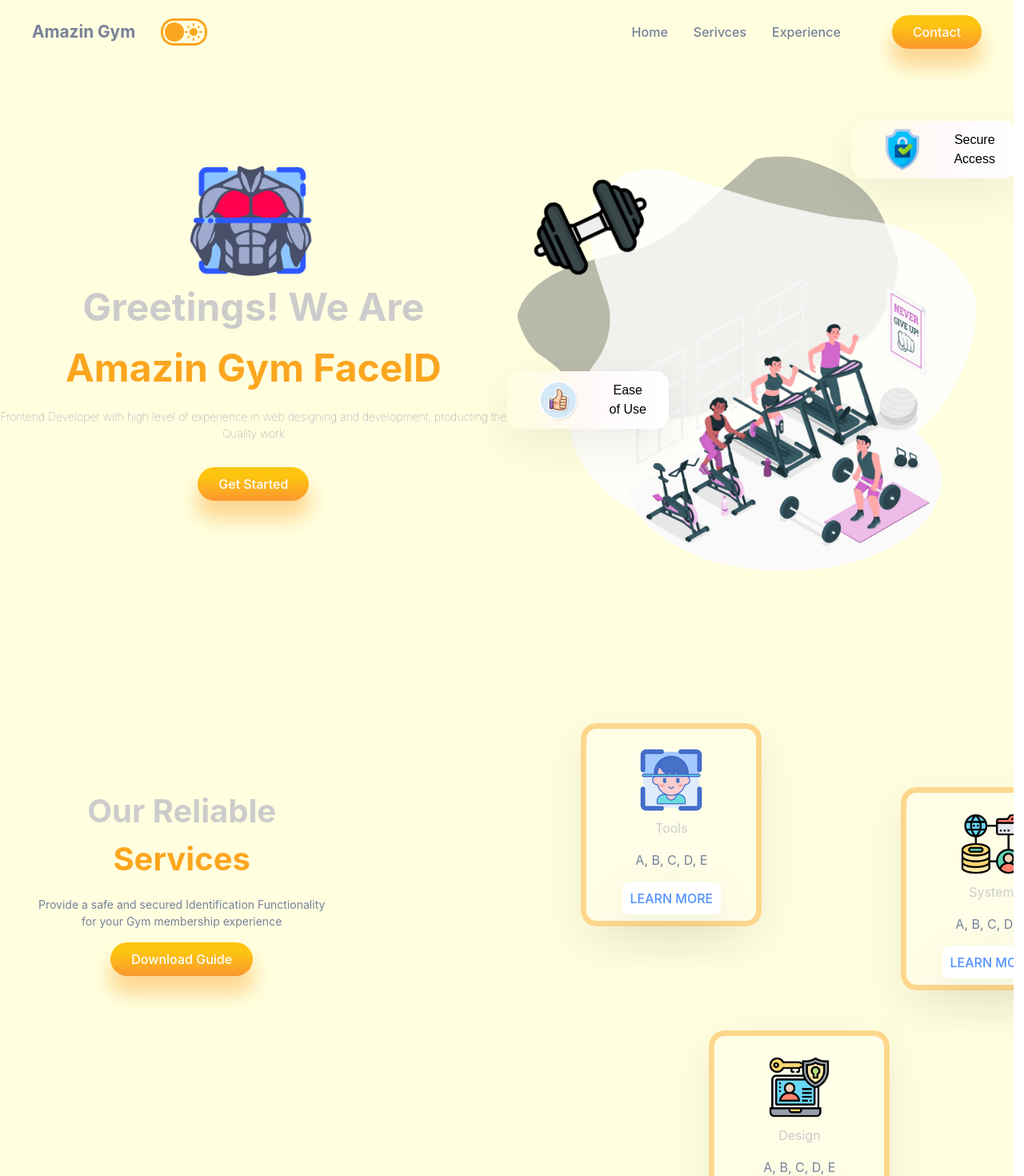
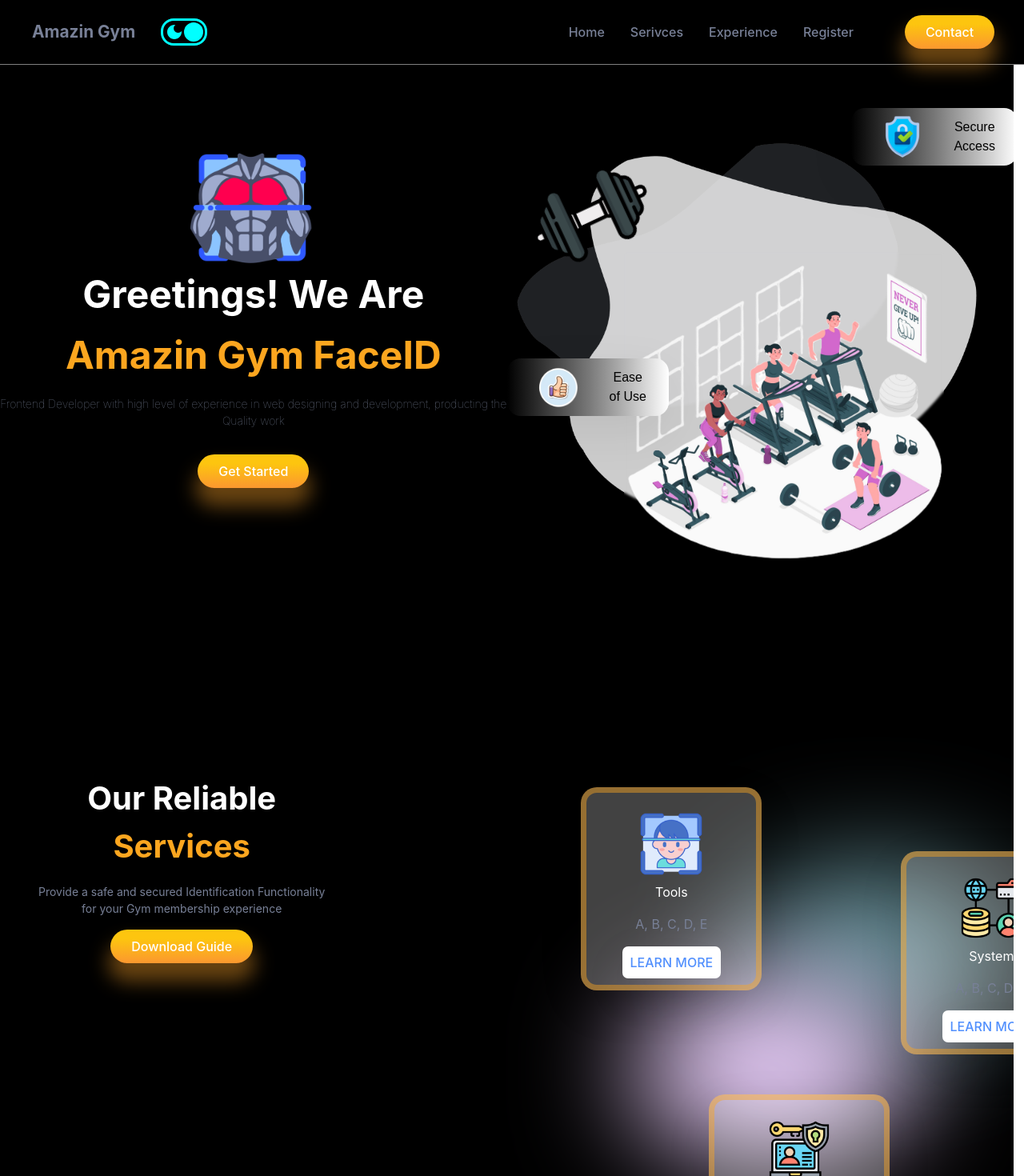
Before and after one commit to LHBaoSE185036/SWD392_FE, a React (Vite) app in the folder GymFaceID_FE/: page / in a window 1280 px wide. Shown: the top 1470 px of the page at 80% size. Built offline with nearby package versions, Linux system fonts and the light colour scheme; no server answers.

Commit message:
graphic-motion

```diff
--- a/GymFaceID_FE/src/Context.jsx
+++ b/GymFaceID_FE/src/Context.jsx
@@ -2,7 +2,7 @@ import { createContext, useReducer } from "react";
 
 export const themeContext = createContext();
 
-const initialState = { darkMode: false };
+const initialState = { darkMode: true };
 
 const themeReducer = (state, action) => {
   switch (action.type) {
--- a/GymFaceID_FE/src/components/Experience/Experience.css
+++ b/GymFaceID_FE/src/components/Experience/Experience.css
@@ -3,7 +3,8 @@
   align-items: center;
   justify-content: center;
   gap: 5rem;
-  height: 30vh;
+  height: 60vh;
+  padding-top: 10rem;
   margin-bottom: 8rem;
   /* darkmode */
   color: var(--black);
--- a/GymFaceID_FE/src/components/Intro/Intro.css
+++ b/GymFaceID_FE/src/components/Intro/Intro.css
@@ -1,7 +1,7 @@
 .Intro {
   display: flex;
   height: 77vh;
-  margin-top: 6rem;
+  padding-top: 10rem;
 }
 
 /* left side styling */
--- a/GymFaceID_FE/src/components/Navbar/Navbar.css
+++ b/GymFaceID_FE/src/components/Navbar/Navbar.css
@@ -1,9 +1,17 @@
+.frontPageApp .n-wrapper {
+  background-color: white;
+}
+.frontPageApp.Dark .n-wrapper {
+  background-color: black;
+}
+
 .n-wrapper {
   padding: 0 40px;
+  width: 94vmax;
   height: 10vh;
   display: flex;
   justify-content: space-between;
-  margin-bottom: 2rem;
+  z-index: 99;
   top: 0;
 }
 .n-left {
--- a/GymFaceID_FE/src/components/Navbar/Navbar.jsx
+++ b/GymFaceID_FE/src/components/Navbar/Navbar.jsx
@@ -1,11 +1,34 @@
 import React from "react";
+import { motion, useScroll, useMotionValueEvent, useTransform, useInView } from "framer-motion";
 import Toggle from "../Toggle/Toggle";
 import "./Navbar.css";
 import { Link } from "react-scroll";
 
 const navbar = () => {
+  const { scrollYProgress } = useScroll();
+
+  useMotionValueEvent(scrollYProgress, "change",
+  );
+
+  const position = useTransform(
+    scrollYProgress,
+    [0, 0.04],
+    ["20%", "0%"]
+  )
+  const borderColor = useTransform(
+    scrollYProgress,
+    [0.04, 1],
+    ["none", "1px solid gray"]
+  )
+
   return (
-    <div className="n-wrapper" id="Navbar">
+    <motion.div className="n-wrapper" id="Navbar"
+    style={{
+      position: "fixed",
+      y: position,
+      borderBottom: borderColor
+    }}
+    >
       {/* left */}
       <div className="n-left">
         <div className="n-name">Amazin Gym</div>
@@ -16,7 +39,7 @@ const navbar = () => {
         <div className="n-list">
           <ul style={{ listStyleType: "none" }}>
             <li>
-              <Link activeClass="active" to="Navbar" spy={true} smooth={true}>
+              <Link /*activeClass="active"*/ to="Intro" spy={true} smooth={true}>
                 Home
               </Link>
             </li>
@@ -26,8 +49,13 @@ const navbar = () => {
               </Link>
             </li>
             <li>
+              <Link to="experience" spy={true} smooth={true}>
+                Experience
+              </Link>
+            </li>
+            <li>
               <Link to="works" spy={true} smooth={true}>
-                Experience
+                Register
               </Link>
             </li>
           </ul>
@@ -36,7 +64,7 @@ const navbar = () => {
         <button className="frontPageButton n-button">Contact</button>
         </Link>
       </div>
-    </div>
+    </motion.div>
   );
 };
 
--- a/GymFaceID_FE/src/components/Services/Services.css
+++ b/GymFaceID_FE/src/components/Services/Services.css
@@ -35,6 +35,7 @@
 }
 /* right sided */
 .cards {
+  transform: translateY(20%);
   position: relative;
   display: flex;
   flex: 1;
@@ -46,13 +47,13 @@
 
 /* blur */
 .s-blur2 {
-  left: 14rem;
-  top: 8rem;
+  left: 24rem;
+  top: 10rem;
 }
 
 .s-blur1 {
-  top: 13rem;
-  left: -18rem;
+  top: 1rem;
+  left: 32rem;
 }
 
 @media screen and (max-width: 480px) {
--- a/GymFaceID_FE/src/components/Services/Services.jsx
+++ b/GymFaceID_FE/src/components/Services/Services.jsx
@@ -34,7 +34,6 @@ const Services = () => {
         <a href=""/*{Guide}*/ download>
           <button className="frontPageButton s-button">Download Guide</button>
         </a>
-        <div className="blur s-blur1" style={{ background: "#ABF1FF94" }}></div>
       </div>
       {/* right */}
       <div className="cards">
@@ -53,7 +52,7 @@ const Services = () => {
         {/* second card */}
         <motion.div
           initial={{ left: "15rem", top: "-5rem" }}
-          whileInView={{ left: "20rem", top: "-5rem" }}
+          whileInView={{ left: "20rem"}}
           transition={transition}
         >
           <Card
@@ -65,7 +64,7 @@ const Services = () => {
         {/* 3rd */}
         <motion.div
           initial={{ top: "19rem", left: "25rem" }}
-          whileInView={{ top: "19rem", left: "30rem" }}
+          whileInView={{ left: "30rem" }}
           transition={transition}
         >
           <Card
@@ -78,6 +77,11 @@ const Services = () => {
           />
         </motion.div>
         <div
+          className="blur s-blur1"
+          style={{ background: "#ABF1FF94" }}>
+
+        </div>
+        <div
           className="blur s-blur2"
           style={{ background: "var(--purple)" }}
         ></div>
--- a/GymFaceID_FE/src/components/Portfolio/Portfolio.css
+++ b/GymFaceID_FE/src/components/SwipeList/SwipeList.css
@@ -1,4 +1,4 @@
-.portfolio {
+.swipeList {
   display: flex;
   align-items: center;
   justify-content: center;
@@ -7,32 +7,32 @@
 
 }
 /* heading */
-.portfolio span:nth-of-type(1) {
+.swipeList span:nth-of-type(1) {
   color: var(--black);
   font-size: 2rem;
   font-weight: bold;
 }
 
-.portfolio span:nth-of-type(2) {
+.swipeList span:nth-of-type(2) {
   color: var(--orange);
   font-size: 2.5rem;
   font-weight: bold;
 }
 
 /* slider */
-.portfolio .swiper{
+.swipeList .swiper{
     overflow: visible!important;
 }
 
-.portfolio-slider {
+.swipeList-slider {
   margin-top: 3rem;
   width: 100%;
 }
 
-.portfolio-slider .swiper-slide {
+.swipeList-slider .swiper-slide {
   width: 20rem;
 }
-.portfolio img {
+.swipeList img {
   width: 19rem;
   filter: drop-shadow(-12px 15px 13px rgba(0, 0, 0, 0.25));
   border-radius: 19px;
--- a/GymFaceID_FE/src/components/Portfolio/Portfolio.jsx
+++ b/GymFaceID_FE/src/components/SwipeList/SwipeList.jsx
@@ -1,5 +1,5 @@
 import React, { useContext } from "react";
-import "./Portfolio.css";
+import "./SwipeList.css";
 import { Swiper, SwiperSlide } from "swiper/react"
 import "swiper/css";
 import Sidebar from "../../assets/sidebar.png";
@@ -7,21 +7,21 @@ import Ecommerce from "../../assets/ecommerce.png";
 import HOC from "../../assets/hoc.png";
 import MusicApp from "../../assets/musicapp.png";
 import { themeContext } from "../../Context";
-const Portfolio = () => {
+const SwipeList = () => {
   const theme = useContext(themeContext);
   const darkMode = theme.state.darkMode;
   return (
-    <div className="portfolio" id="portfolio">
+    <div className="swipeList" id="swipeList">
       {/* heading */}
-      <span style={{color: darkMode?'white': ''}}>Recent Projects</span>
-      <span>Portfolio</span>
+      <span style={{color: darkMode?'white': ''}}>Title</span>
+      <span>List</span>
 
       {/* slider */}
       <Swiper
         spaceBetween={30}
         slidesPerView={3}
         grabCursor={true}
-        className="portfolio-slider"
+        className="swipeList-slider"
       >
         <SwiperSlide>
           <img src={Sidebar} alt="" />
@@ -40,4 +40,4 @@ const Portfolio = () => {
   );
 };
 
-export default Portfolio;
+export default SwipeList;
--- a/GymFaceID_FE/src/pages/Front-page/FrontPage.jsx
+++ b/GymFaceID_FE/src/pages/Front-page/FrontPage.jsx
@@ -1,7 +1,7 @@
 import Navbar from "../../components/Navbar/Navbar";
 import Intro from "../../components/Intro/Intro";
 import Services from "../../components/Services/Services";
-
+import SwipeList from "../../components/SwipeList/SwipeList";
 import Experience from "../../components/Experience/Experience";
 import Works from "../../components/Works/Works";
 import Footer from "../../components/Footer/Footer";
@@ -17,7 +17,7 @@ export default function FrontPage() {
         <div
         className= { darkMode ? "frontPageApp Dark" : "frontPageApp"}
         style={{
-            background: darkMode ? "black" : "lightyellow",
+            background: darkMode ? "black" : "white",
             color: darkMode ? "white" : "",
         }}
         >
@@ -26,7 +26,7 @@ export default function FrontPage() {
             <Services />
             <Experience />
             <Works />
-            {/* <Portfolio /> */}
+            {/* <SwipeList /> */}
             <Footer />
 
         </div>
--- a/GymFaceID_FE/src/pages/Login-page/Login.css
+++ b/GymFaceID_FE/src/pages/Login-page/Login.css
@@ -6,7 +6,7 @@
     height: 100vh;
     width: 100%;
     color: var(--primary-text-color);
-    background-color: #60606080;
+    background-color: #20202080;
     position: fixed;
     left: 0;
     top: 0;
@@ -58,7 +58,7 @@
     color: black;
     padding-left: 20px;
     font-weight: 400;
-    width: 100%;
+    width: 90%;
     height: 40px;
     outline: none; border: 2px solid #ffffff99;
     border-radius: 12px;
@@ -159,6 +159,7 @@
     width: 40%;
     height: 70%;
     top: 5%;
+    filter: blur(10px);
     animation: morph 8s ease-in-out infinite, bounce 60s ease-in-out infinite;
     border-radius: 60% 40% 30% 70% / 60% 30% 70% 40%;
     transition: all 1s ease-in-out;
@@ -170,6 +171,7 @@
     height: 98%;
     left: 0;
     bottom: 0;
+    filter: blur(8px);
     animation: morph2 16s ease-in-out infinite;
     border-radius: 60% 40% 30% 70% / 60% 30% 70% 40%;
     transition: all 1s ease-in-out;
```
